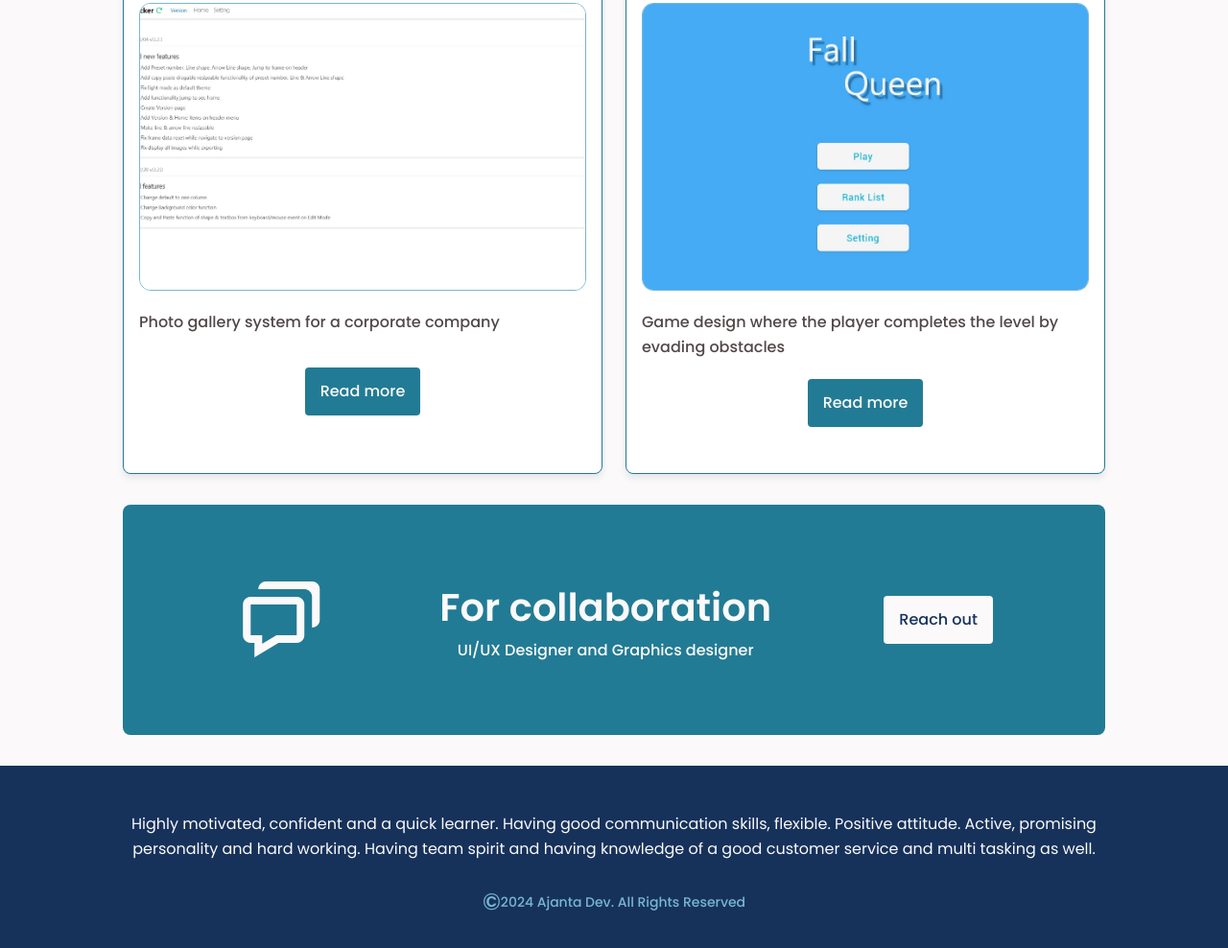
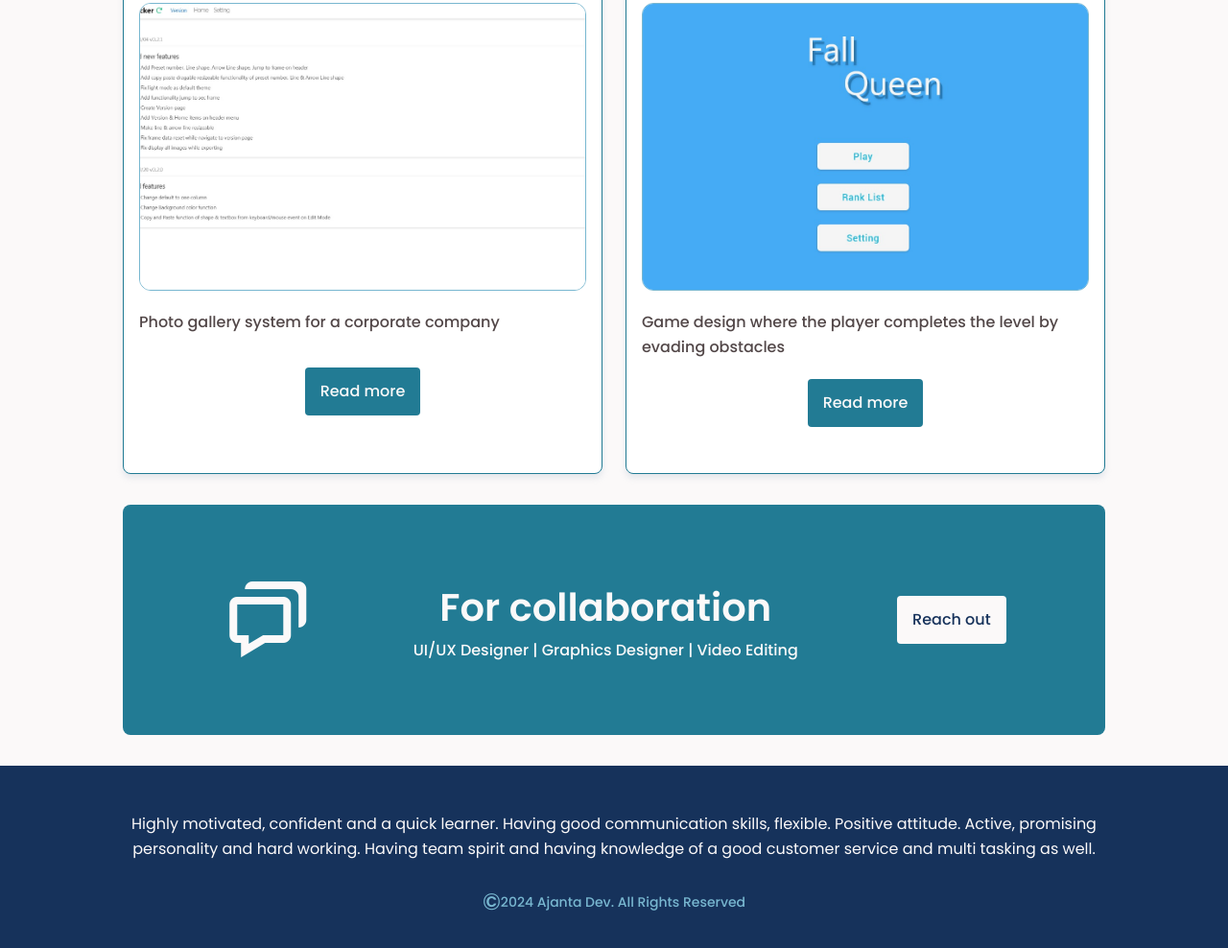
Before and after one commit to npl-azanta-khadgi/npl-azanta-khadgi.github.io, a plain HTML site: page index.html in a window 1280 px wide. Shown: the part 2328-3316 px from the top of the page at 96% size. Drawn offline with nearby package versions, Linux system fonts and the light colour scheme.

Commit message:
Update index.html

```diff
--- a/index.html
+++ b/index.html
@@ -426,7 +426,7 @@
             <div>
               <h2 class="project__title">For collaboration</h2>
               <p class="project__description">
-                UI/UX Designer and Graphics designer
+                UI/UX Designer | Graphics Designer | Video Editing
               </p>
             </div>
 
```
